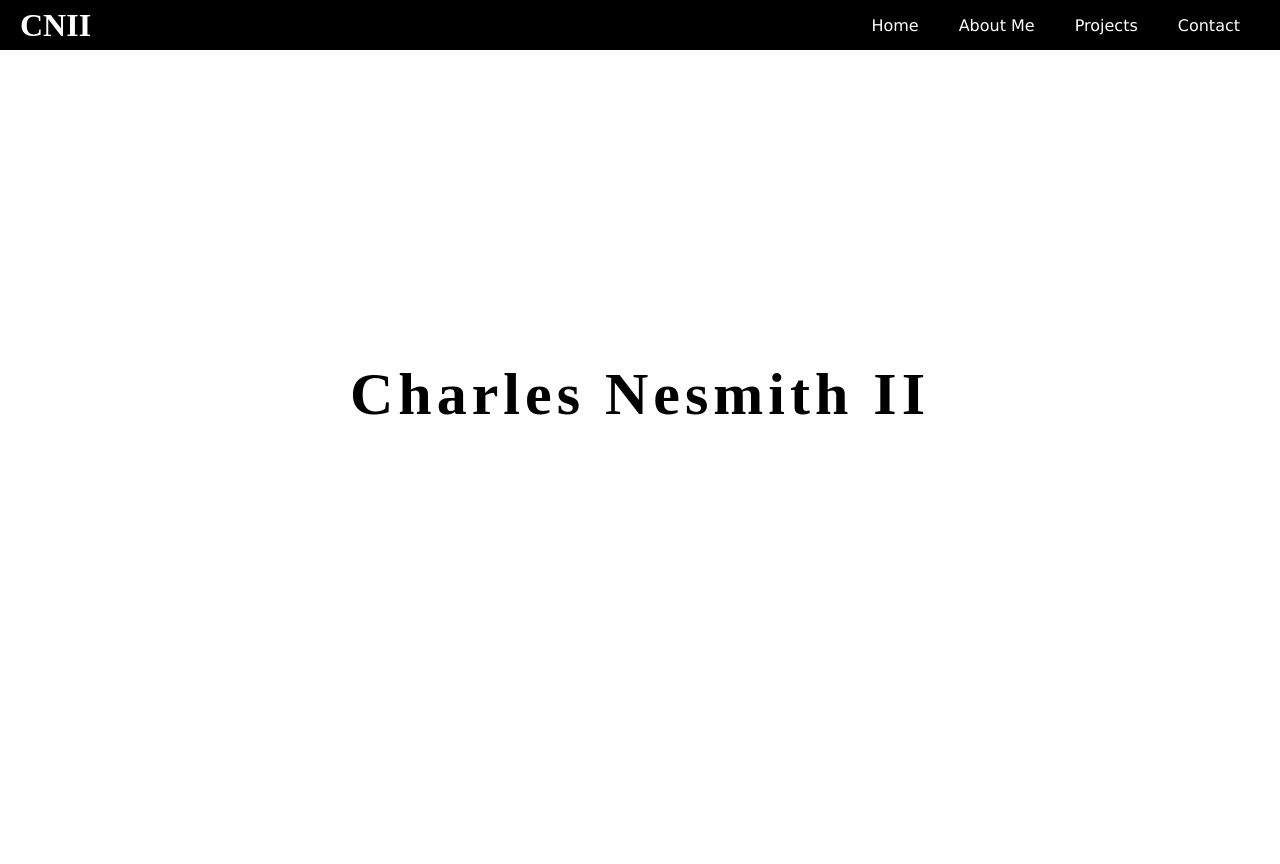
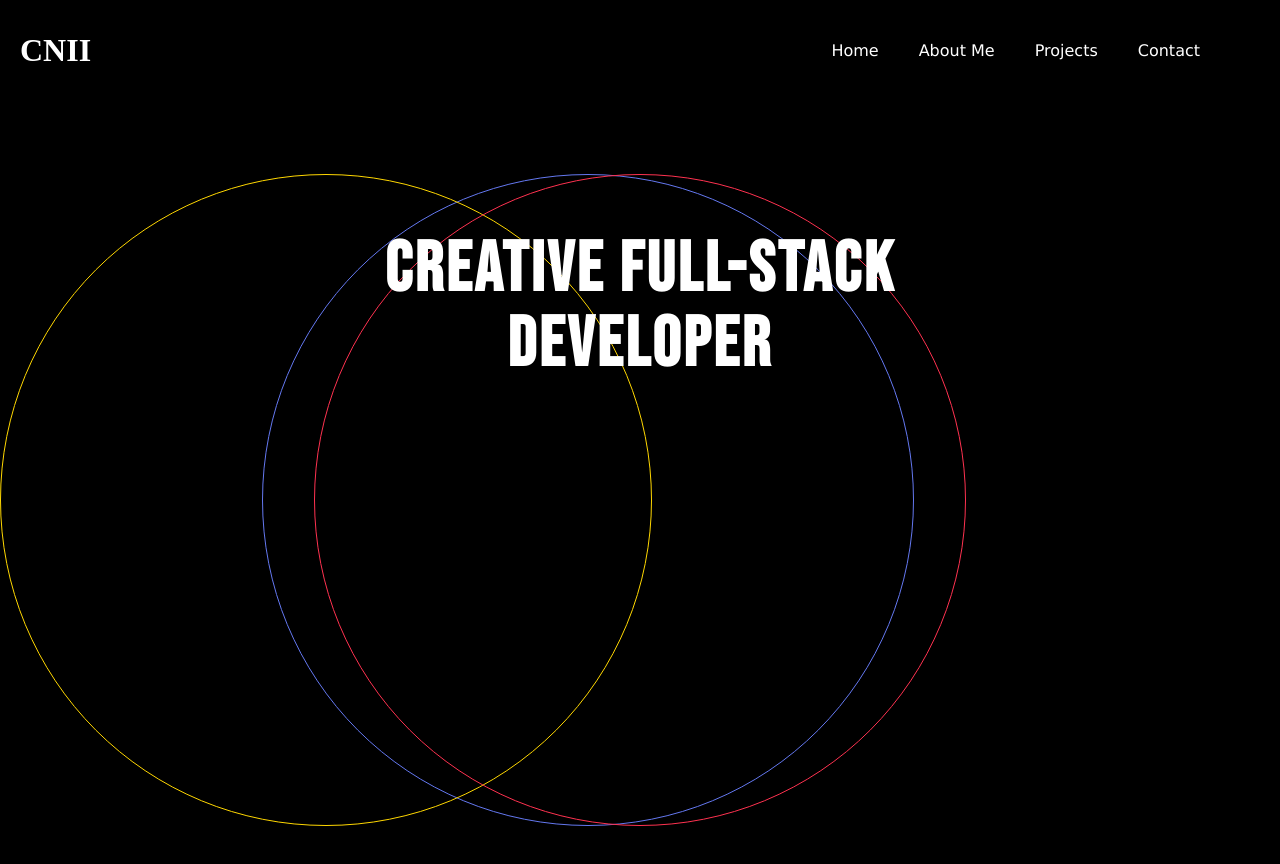
Before and after one commit to Nesmith-Charlesii/Nesmith-Charlesii.com, a plain HTML site: page index.html in a window 1280 px wide. Before the commit the page ends 800 px from the top, so only its background shows below. Drawn offline with Linux system fonts and the light colour scheme; a web font is replaced by a local one.

Commit message:
created 3 div elements inside of the home section with the class names of: center-text, blue, and yellow. Added CSS animations to the yellow and blue classes. Set background color of the home section to black. Anmiations for the yellow and blue classes move the elements from the center of the screen to the edge of the screen and back infinitely. All div elements are set to 50% border radius as to reflect circles moving from side to side

```diff
--- a/index.html
+++ b/index.html
@@ -21,8 +21,10 @@
     </header>
     <section id="home">
         <div class="center-text">
-            <h1 id="developer"></h1>
+            <h1>Creative Full-Stack Developer</h1>
         </div>
+        <div class="blue"></div>
+        <div class="yellow"></div>
     </section>
     <section id="about"></section>
     <section id="projects"></section>
--- a/portfolioWebSite.css
+++ b/portfolioWebSite.css
@@ -1,8 +1,9 @@
 @import url('https://fonts.googleapis.com/css2?family=Train+One&display=swap');
-
+@import url('https://fonts.googleapis.com/css2?family=Bebas+Neue&family=Luckiest+Guy&display=swap');
 
 html, body {
     margin: 0;
+    overflow: hidden;
 }
 
 header {
@@ -11,6 +12,7 @@ header {
     align-items: center;
     height: 50px;
     background-color: black;
+    height: 100px;
 }
 
 #logo {
@@ -25,9 +27,11 @@ header {
 
 @keyframes logoFade {
     0% {
+        margin-left: -50px;
         opacity: 0;
     }
     100% {
+        margin-left: 20px;
         opacity: 1;
     }
 }
@@ -43,9 +47,11 @@ header {
 
 @keyframes navFade {
     0% {
+        right: 0px;
         opacity: 0;
     }
     100% {
+        right: 40px;
         opacity: 1;
     }
 }
@@ -60,7 +66,7 @@ header {
     color: white;
     text-decoration: none;
     display: inline-block;
-    cursor: url()
+    cursor: crosshair;
 }
 
 #navbar ul li a:hover {
@@ -68,27 +74,115 @@ header {
 }
 
 #home {
-    height: 80vh;
+    height: 100vh;
+    width: 100%;
     display: flex;
     justify-content: center;
     align-items: center;
+    background-color: black;
+    animation-name: background-fill;
 }
 
 #home .center-text {
+    position: relative;
+    z-index: 1;
+    border: 1px solid rgb(255,50, 80);
+    border-radius: 50%;
+    height: 650px;
+    width: 650px;
     display: flex;
-    justify-content: center;
     flex-direction: column;
     align-items: center;
+    letter-spacing: 3px;
 }
 
-#home .center-text h1 {
-    font-family: "Monoton";
-    letter-spacing: 5px;
-    font-size: 60px;
-    margin-bottom: 0px;
+#home .center-text:hover {
+    animation: magentaFill 1s forwards;
 }
 
-#home .center-text p {
-    margin-top: 15px;
-    font-size: 40px;
+@keyframes magentaFill {
+    100% {
+        background-color: rgb(255,50, 50);
+        cursor: pointer;
+    }
 }
+
+#home .blue {
+    position: absolute;
+    border: 1px solid rgb(100, 120, 240);
+    z-index: 0;
+    right: 635px;
+    border-radius: 50%;
+    height: 650px;
+    width: 650px;
+    animation-name: blueMove;
+    animation-duration: 3s;
+    animation-iteration-count: infinite;
+}
+
+@keyframes blueMove {
+    0% {
+        opacity: 1;
+        right: 635px;
+    }
+    50% {
+        opacity: 1;
+        right: 0px;
+    }
+}
+
+#home .yellow {
+    position: absolute;
+    z-index: 0;
+    left: 635px;
+    border: 1px solid gold;
+    border-radius: 50%;
+    height: 650px;
+    width: 650px;
+    animation-name: yellowMove;
+    animation-duration: 2s;
+    animation-iteration-count: infinite;
+    animation-fill-mode:forwards;
+}
+
+@keyframes yellowMove {
+    0% {
+        opacity: 1;
+        left: 635px;
+    }
+    50% {
+        opacity: 1;
+        left: 0px;
+    }
+}
+
+/*#home .yellow:hover {
+    /*add loading animation to hover animation so that the load animation doesn't restart
+    animation: yellowMove 2s 1, fillYellow 1s forwards;
+}*/
+
+#home .center-text h1 {
+    color: white;
+    position: relative;
+    z-index: 2;
+    font-family:"Bebas Neue";
+    text-align: center;
+    font-size: 70px;
+    line-height: 75px;
+    margin-bottom: 0px;
+    animation-name: devName;
+    animation-fill-mode: forwards;
+    animation-iteration-count: 1;
+    animation-duration: 1s;
+}
+
+@keyframes devName {
+    0% {
+        top: -20px;
+        opacity: 0;
+    }
+    100% {
+        top: 0px;
+        opacity: 1;
+    }
+}
--- a/portfolioWebsite.js
+++ b/portfolioWebsite.js
@@ -1,12 +1,12 @@
-let i = 0;
-let text = "Charles Nesmith II";
-let typeSpeed = 50;
+// let i = 0;
+// let creativeDev = "Creative Full-Stack Developer";
+// let typeSpeed = 50;
 
-function writeToScreen() {
-    if(i < text.length) {
-        document.getElementById("developer").innerHTML += text.charAt(i);
-        i++;
-        setTimeout(writeToScreen, typeSpeed);
-    }
-}
-writeToScreen();
+// function writeToScreen() {
+//     if(i < creativeDev.length) {
+//         document.getElementById("devDesc").innerHTML += creativeDev.charAt(i);
+//         i++;
+//         setTimeout(writeToScreen, typeSpeed);
+//     }
+// }
+// writeToScreen();
```
